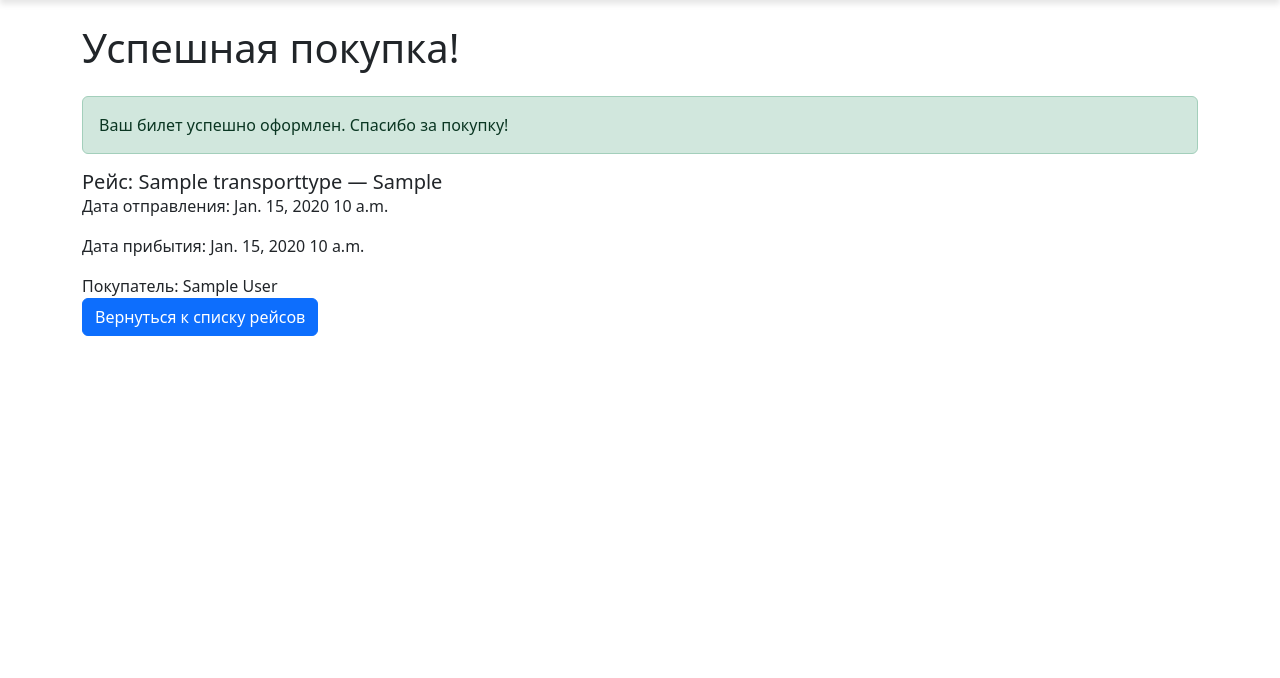
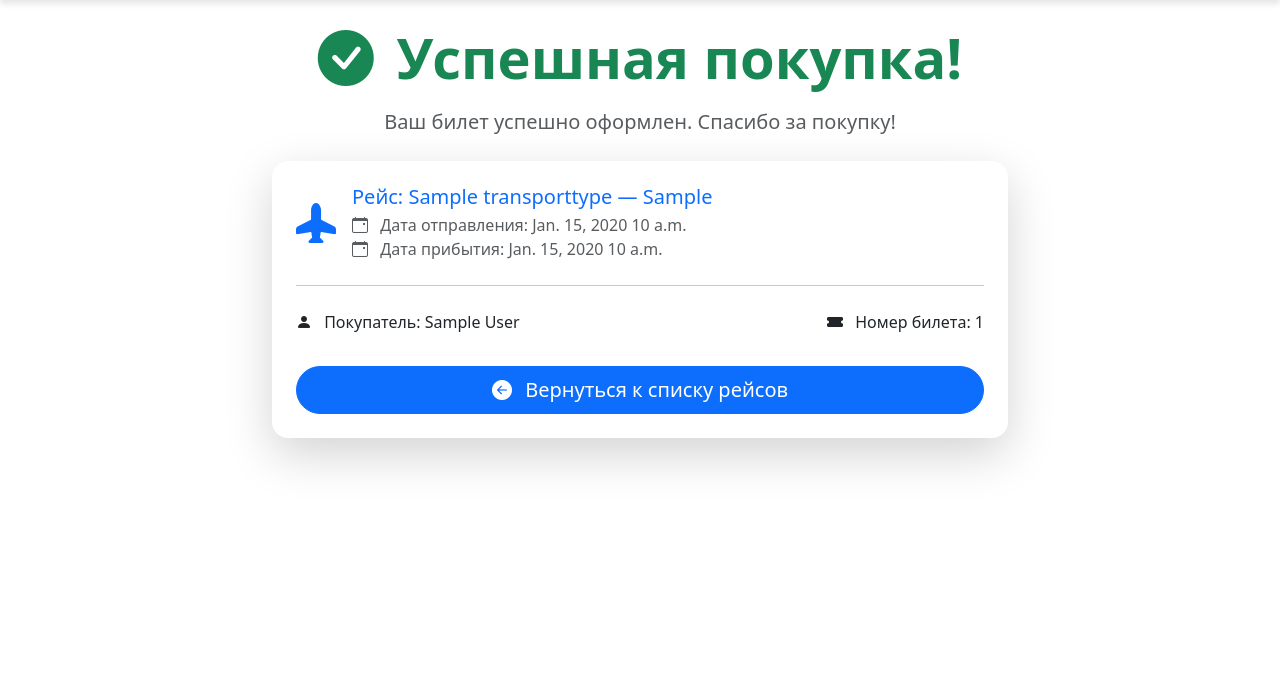
Before and after one commit to Vamerk/kpo3, a Django app: template ticket_sales/sales/templates/sales/success.html in a window 1280 px wide. Shown: the part 56-734 px from the top of the page. Run offline with Django 5.2, Linux system fonts and the light colour scheme; the template is opened without the code that fills it: values that come from a table or form of the project are taken from there, others are empty; tables that the repository leaves empty hold one stand-in row (values such as "Sample post"); some libraries are stand-ins or nearby versions.

Commit message:
styles for ticket

```diff
--- a/ticket_sales/sales/templates/sales/success.html
+++ b/ticket_sales/sales/templates/sales/success.html
@@ -3,17 +3,51 @@
 {% block title %}Успешная покупка{% endblock %}
 
 {% block content %}
-<h1 class="mb-4">Успешная покупка!</h1>
-<div class="alert alert-success" role="alert">
-    Ваш билет успешно оформлен. Спасибо за покупку!
+<div class="text-center mb-4">
+    <h1 class="display-4 fw-bold text-success mb-3">
+        <i class="bi bi-check-circle-fill me-2"></i> Успешная покупка!
+    </h1>
+    <p class="lead text-muted">Ваш билет успешно оформлен. Спасибо за покупку!</p>
 </div>
 
-<div class="card-body">
-        <h5 class="card-title">Рейс: {{ route.transport_type }} — {{ route.destination }}</h5>
-        <p class="card-text">Дата отправления: {{ route.departure_date }} {{ route.departure_time}}</p>
-        <p class="card-text">Дата прибытия: {{ route.arrival_date}} {{ route.arrival_time }}</p>
-
-        <p class="card-text">Покупатель: {{ticket.client}}</p>
+<div class="row justify-content-center">
+    <div class="col-md-8">
+        <div class="card shadow-lg rounded-4 border-0">
+            <div class="card-body p-4">
+                <div class="d-flex align-items-center mb-4">
+                    <i class="bi bi-airplane-fill text-primary me-3" style="font-size: 2.5rem;"></i>
+                    <div>
+                        <h5 class="card-title text-primary mb-1">
+                            Рейс: {{ route.transport_type }} — {{ route.destination }}
+                        </h5>
+                        <p class="card-text text-muted mb-0">
+                            <i class="bi bi-calendar-event me-2"></i> Дата отправления: {{ route.departure_date }} {{ route.departure_time }}
+                        </p>
+                        <p class="card-text text-muted mb-0">
+                            <i class="bi bi-calendar-event me-2"></i> Дата прибытия: {{ route.arrival_date }} {{ route.arrival_time }}
+                        </p>
+                    </div>
+                </div>
+                <hr class="my-4">
+                <div class="row">
+                    <div class="col-md-6">
+                        <p class="card-text mb-2">
+                            <i class="bi bi-person-fill me-2"></i> Покупатель: {{ ticket.client }}
+                        </p>
+                    </div>
+                    <div class="col-md-6 text-md-end">
+                        <p class="card-text mb-2">
+                            <i class="bi bi-ticket-fill me-2"></i> Номер билета: {{ ticket.id }}
+                        </p>
+                    </div>
+                </div>
+                <div class="d-grid gap-2 mt-4">
+                    <a href="/api/routes/" class="btn btn-primary btn-lg rounded-pill">
+                        <i class="bi bi-arrow-left-circle-fill me-2"></i> Вернуться к списку рейсов
+                    </a>
+                </div>
+            </div>
+        </div>
     </div>
-<a href="/api/routes/" class="btn btn-primary">Вернуться к списку рейсов</a>
+</div>
 {% endblock %}
```
